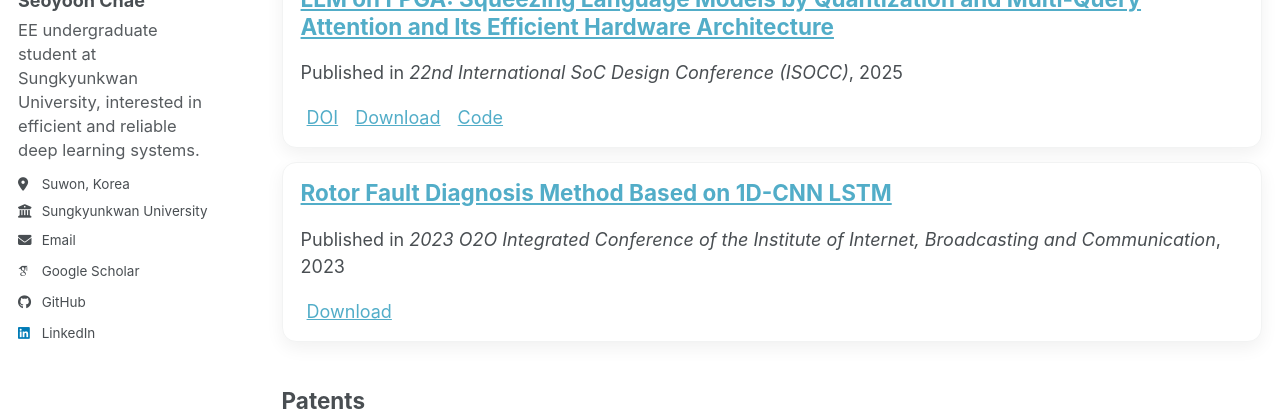
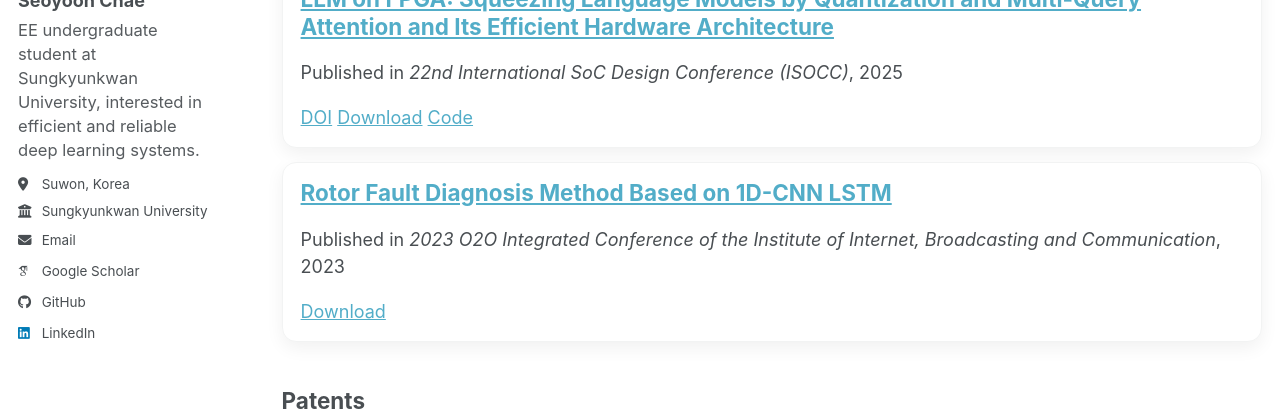
Before and after one commit to chae-sy/chae-sy.github.io, a Jekyll site: the page built from _pages/publications.html, in a window 1280 px wide. Shown: the part 309-720 px from the top of the page. Built offline with Jekyll 4.4.1, drawn with Linux system fonts in a browser that asks for light colours; some web fonts are replaced; a script bundle is joined from its source files by our own code; library files that are not in the unit come from our copies.

Commit message:
Minor changes

```diff
--- a/assets/css/main.scss
+++ b/assets/css/main.scss
@@ -125,17 +125,7 @@
   opacity: 0.92;
 }
 
-/* DOI / Code / Download 링크 */
-.pub-links a {
-  padding: 2px 6px;
-  border-radius: 6px;
-  transition: background 0.15s ease, color 0.15s ease;
-}
 
-.pub-links a:hover {
-  background: rgba(42,127,255,0.12);
-  text-decoration: none;
-}
 
 /* Author profile의 URL 링크들 */
 
```
Also changed, not shown: _publications/2023-cib-rotor.md (+2 -1 lines), _publications/2025-isocc-llm-fpga.md (+2 -1 lines).
